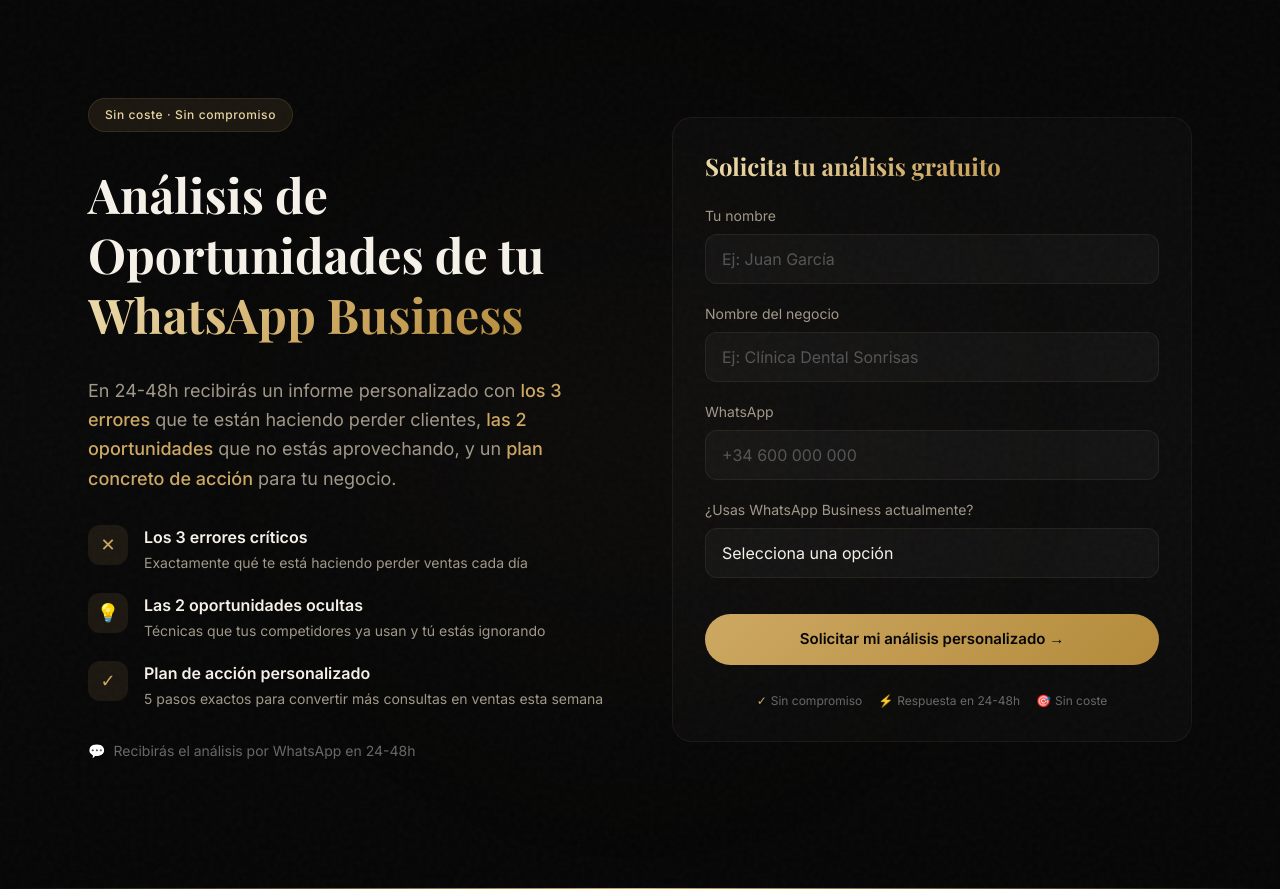
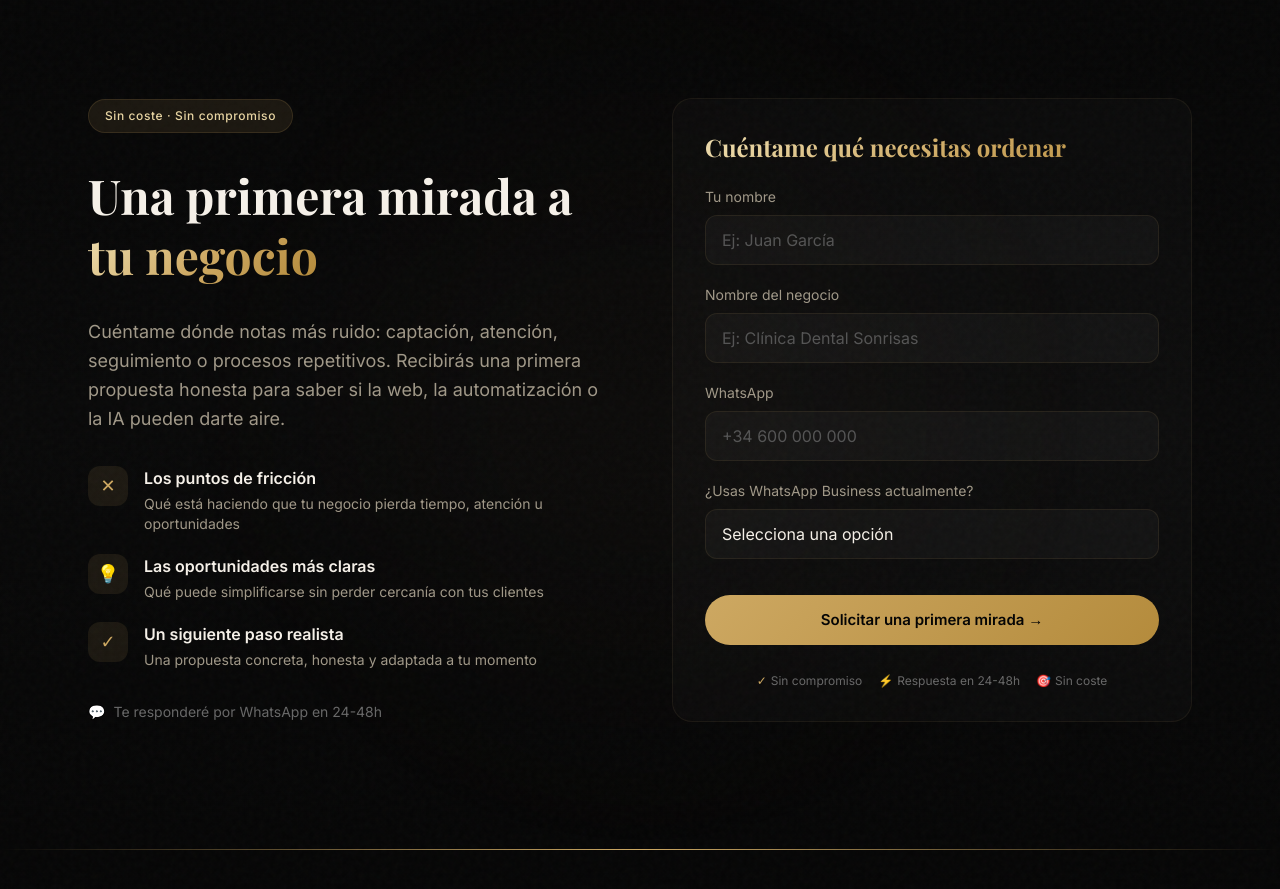
Before and after one commit to infoatiende24-source/tonireal, a Next.js app: page / in a window 1280 px wide. Shown: the part 1300-2189 px from the top of the page. Built offline with nearby package versions, Linux system fonts and the light colour scheme.

Commit message:
Reframe Toni Real around human-centered AI

```diff
--- a/src/components/premium/Auditoria.tsx
+++ b/src/components/premium/Auditoria.tsx
@@ -6,18 +6,18 @@
 const whatYouReceive = [
   {
     icon: "✕",
-    title: "Los 3 errores críticos",
-    desc: "Exactamente qué te está haciendo perder ventas cada día",
+    title: "Los puntos de fricción",
+    desc: "Qué está haciendo que tu negocio pierda tiempo, atención u oportunidades",
   },
   {
     icon: "💡",
-    title: "Las 2 oportunidades ocultas",
-    desc: "Técnicas que tus competidores ya usan y tú estás ignorando",
+    title: "Las oportunidades más claras",
+    desc: "Qué puede simplificarse sin perder cercanía con tus clientes",
   },
   {
     icon: "✓",
-    title: "Plan de acción personalizado",
-    desc: "5 pasos exactos para convertir más consultas en ventas esta semana",
+    title: "Un siguiente paso realista",
+    desc: "Una propuesta concreta, honesta y adaptada a tu momento",
   },
 ];
 
@@ -33,7 +33,7 @@
 
   const handleSubmit = (e: React.FormEvent) => {
     e.preventDefault();
-    const msg = `Hola Toni, quiero mi auditoría gratuita de WhatsApp Business.\n\nNombre: ${formData.nombre}\nNegocio: ${formData.negocio}\nWhatsApp: ${formData.whatsapp}\n¿Usas WhatsApp Business?: ${formData.usaWhatsapp}`;
+    const msg = `Hola Toni, quiero una primera mirada a mi negocio.\n\nNombre: ${formData.nombre}\nNegocio: ${formData.negocio}\nWhatsApp: ${formData.whatsapp}\n¿Usas WhatsApp Business?: ${formData.usaWhatsapp}`;
     window.open(
       `https://wa.me/34667470862?text=${encodeURIComponent(msg)}`,
       "_blank"
@@ -68,24 +68,14 @@
             </div>
 
             <h2 className="font-display text-3xl sm:text-4xl lg:text-5xl font-bold leading-tight">
-              Análisis de Oportunidades de tu{" "}
-              <span className="text-gradient-gold">WhatsApp Business</span>
+              Una primera mirada a{" "}
+              <span className="text-gradient-gold">tu negocio</span>
             </h2>
 
             <p className="text-[#a09888] text-lg leading-relaxed">
-              En 24-48h recibirás un informe personalizado con{" "}
-              <span className="text-gold font-medium">
-                los 3 errores
-              </span>{" "}
-              que te están haciendo perder clientes,{" "}
-              <span className="text-gold font-medium">
-                las 2 oportunidades
-              </span>{" "}
-              que no estás aprovechando, y un{" "}
-              <span className="text-gold font-medium">
-                plan concreto de acción
-              </span>{" "}
-              para tu negocio.
+              Cuéntame dónde notas más ruido: captación, atención, seguimiento o
+              procesos repetitivos. Recibirás una primera propuesta honesta para
+              saber si la web, la automatización o la IA pueden darte aire.
             </p>
 
             {/* What you receive */}
@@ -112,8 +102,8 @@
             </div>
 
             <p className="text-sm text-[#686868] flex items-center gap-2">
-              <span className="text-gold">💬</span> Recibirás el análisis por
-              WhatsApp en 24-48h
+              <span className="text-gold">💬</span> Te responderé por WhatsApp
+              en 24-48h
             </p>
           </motion.div>
 
@@ -125,7 +115,7 @@
           >
             <div className="card-premium p-8 sm:p-10">
               <h3 className="font-display text-2xl font-bold mb-6 text-gradient-gold">
-                Solicita tu análisis gratuito
+                Cuéntame qué necesitas ordenar
               </h3>
               <form onSubmit={handleSubmit} className="space-y-5">
                 <div>
@@ -207,7 +197,7 @@
                   type="submit"
                   className="w-full btn-premium btn-premium-gold justify-center mt-4"
                 >
-                  Solicitar mi análisis personalizado →
+                  Solicitar una primera mirada →
                 </button>
 
                 <div className="flex flex-wrap justify-center gap-4 pt-2 text-xs text-[#686868]">
```
